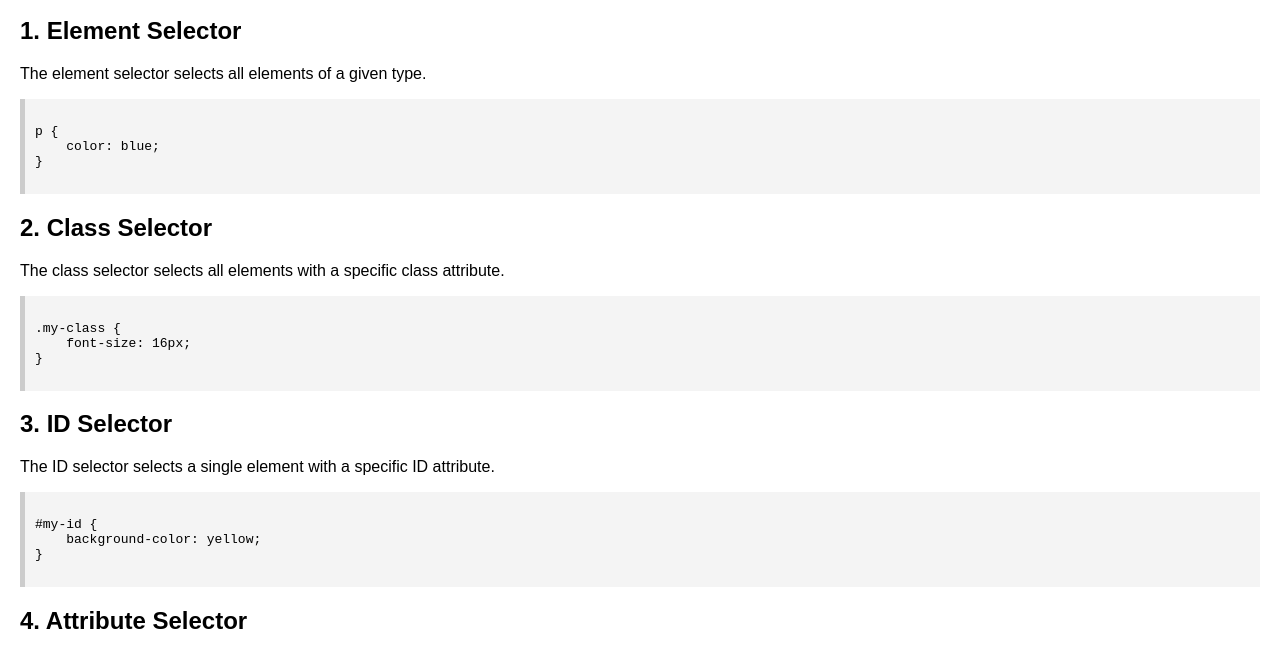
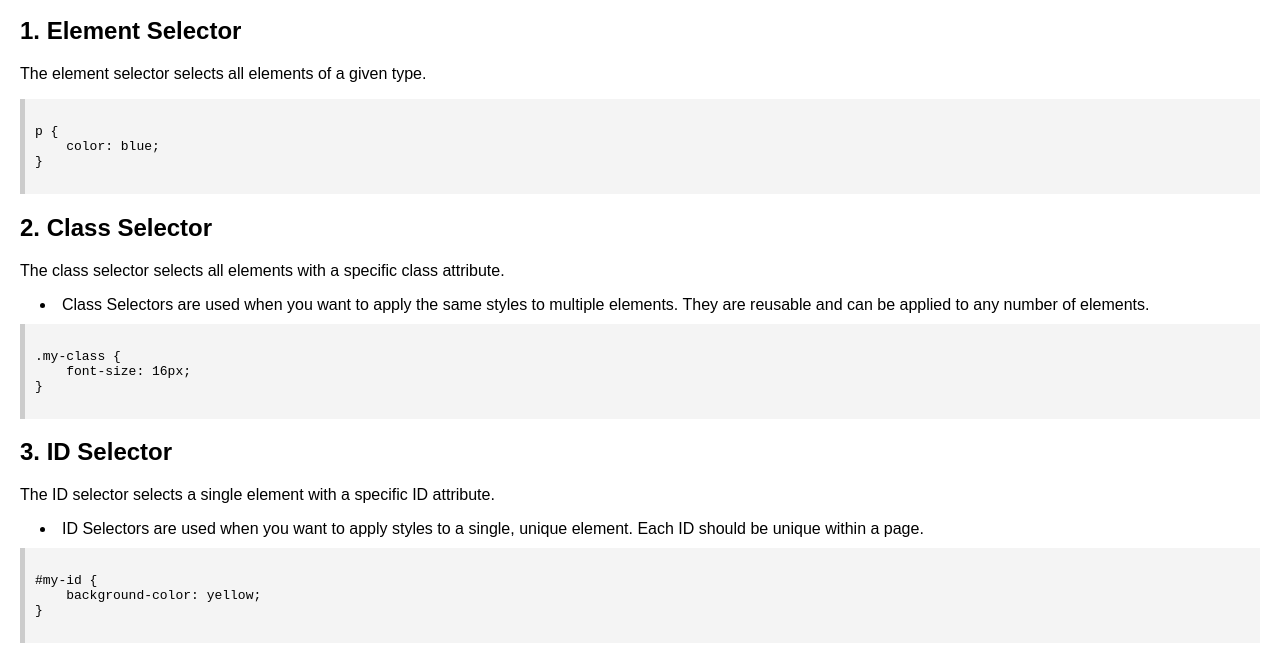
Before and after one commit to SACHITH31/web_dev, a plain HTML site: page frontend/02_css/02_css_selectors/index.html in a window 1280 px wide. Shown: the part 101-753 px from the top of the page. Drawn offline with Linux system fonts and the light colour scheme.

Commit message:
added about the id and class selector points

```diff
--- a/frontend/02_css/02_css_selectors/index.html
+++ b/frontend/02_css/02_css_selectors/index.html
@@ -38,6 +38,7 @@ p {
       <p>
         The class selector selects all elements with a specific class attribute.
       </p>
+      <li style="margin-left: 20px;">Class Selectors are used when you want to apply the same styles to multiple elements. They are reusable and can be applied to any number of elements.</li>
       <pre class="syntax"><code>
 .my-class {
     font-size: 16px;
@@ -48,6 +49,7 @@ p {
       <p>
         The ID selector selects a single element with a specific ID attribute.
       </p>
+      <li style="margin-left: 20px;">ID Selectors are used when you want to apply styles to a single, unique element. Each ID should be unique within a page.</li>
       <pre class="syntax"><code>
 #my-id {
     background-color: yellow;
```
